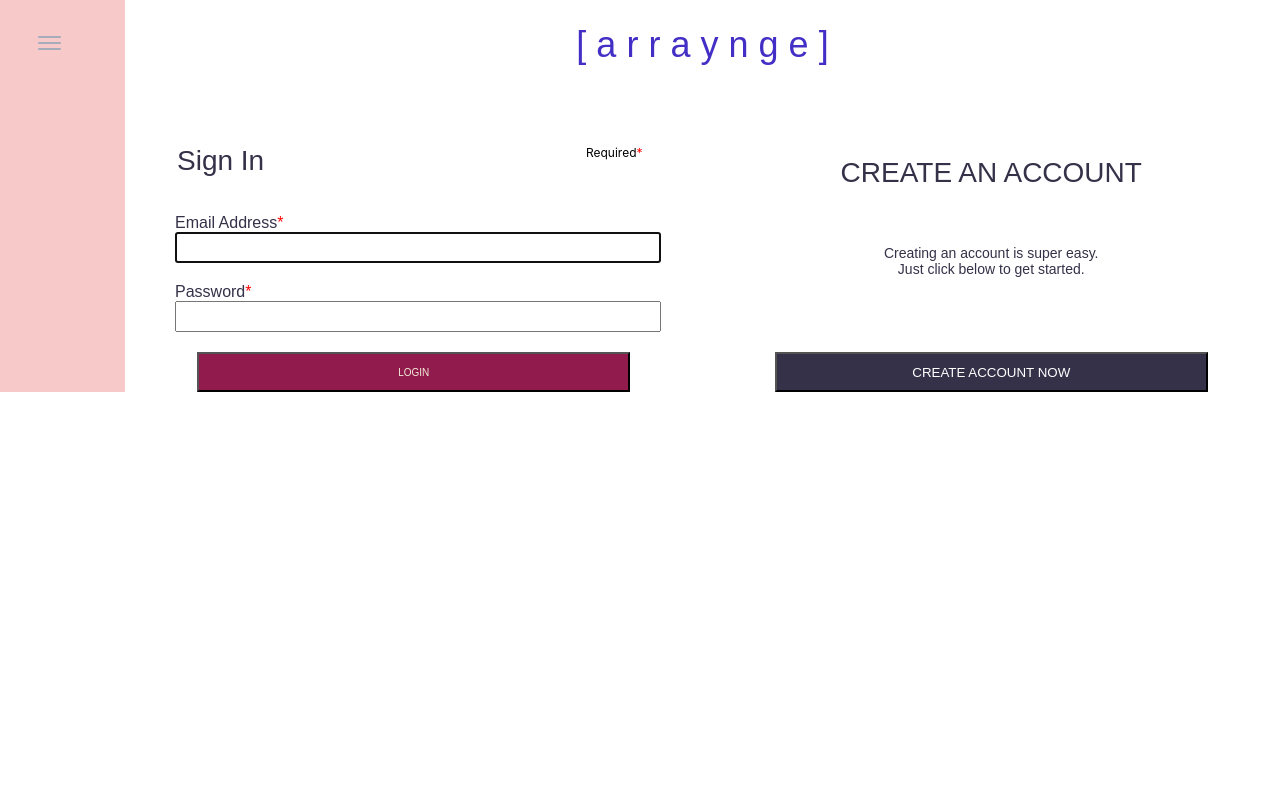
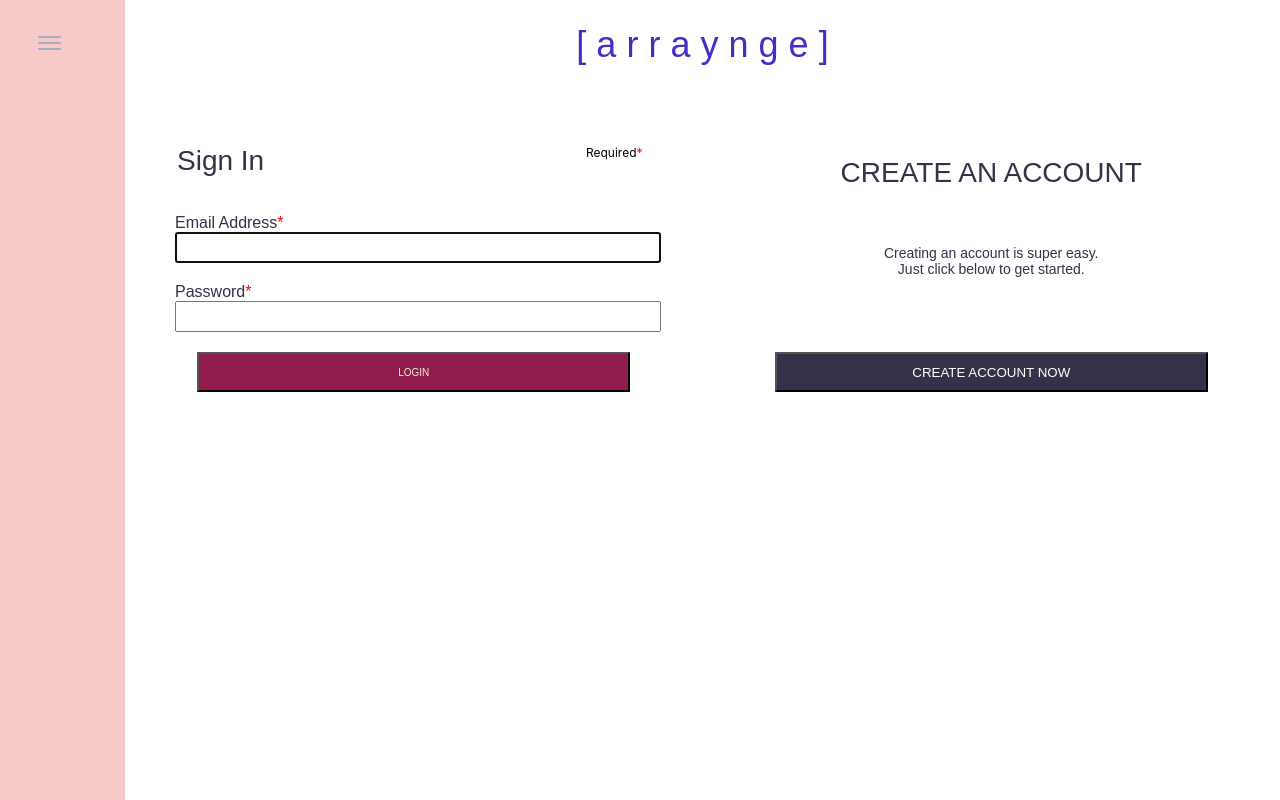
Before and after one commit to sarahcheatham/arraynge, a React (Create React App) app: page / in a window 1280 px wide. Built offline with nearby package versions, Linux system fonts and the light colour scheme.

Commit message:
web page full height

```diff
--- a/src/App.css
+++ b/src/App.css
@@ -1,3 +1,6 @@
+body > #root > div {
+  height: 100vh;
+}
 .App {
   text-align: center;
   display: grid;
```
